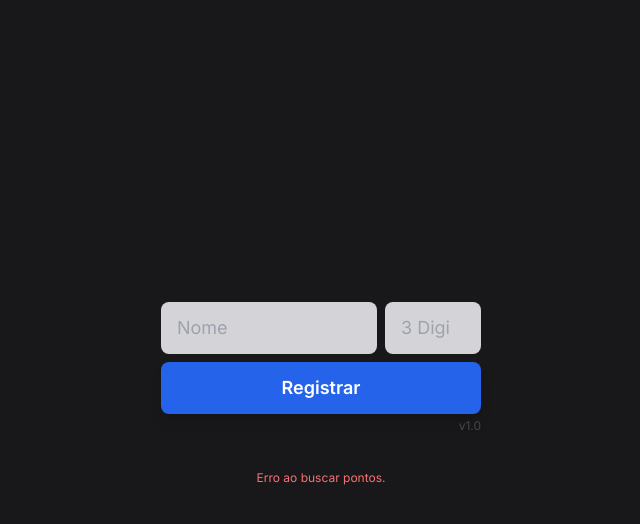
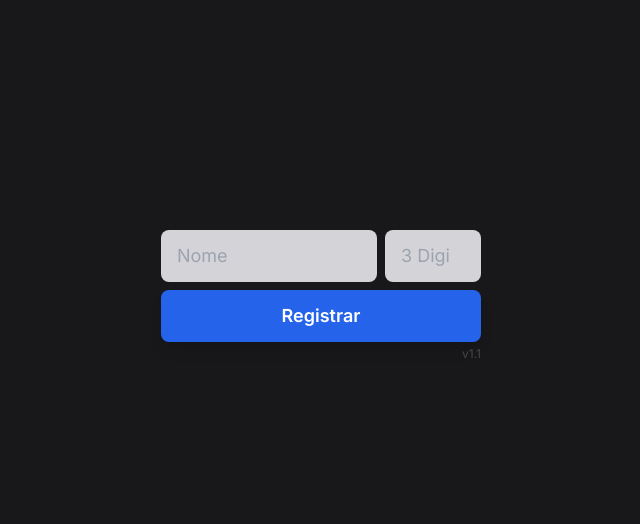
Before and after one commit to luisely/luisely.github.io, a Jekyll site: the page ponto/index.html, which Jekyll copies as it is, in a window 1280 px wide. Shown: the top 524 px of the page, without its empty margins (319-959 px from the left). Built offline with Jekyll 4.4.1, drawn with Linux system fonts in a browser that asks for light colours; nearby versions of some CDN libraries; some of the changed lines change nothing that is shown.

Commit message:
version 1.1

```diff
--- a/ponto/index.html
+++ b/ponto/index.html
@@ -15,11 +15,19 @@
     href="https://fonts.googleapis.com/css2?family=Inter:ital,opsz,wght@0,14..32,100..900;1,14..32,100..900&display=swap"
     rel="stylesheet">
   <title>Registrar</title>
+  <script src="https://cdn.jsdelivr.net/npm/axios/dist/axios.min.js"></script>
   <script src="https://cdn.tailwindcss.com"></script>
 </head>
 <style>
   body {
     font-family: "Inter", sans-serif;
+  }
+  #divPontos::-webkit-scrollbar {
+    display: none;
+  }
+  #divPontos {
+    -ms-overflow-style: none;  /* IE and Edge */
+    scrollbar-width: none;     /* Firefox */
   }
 </style>
 
@@ -35,10 +43,12 @@
       class="w-full py-3 bg-blue-600 text-white rounded-lg shadow-lg text-lg font-semibold hover:bg-blue-700 transition">
       Registrar
     </button>
-    <div id="version" class="mt-1 text-right text-white text-xs opacity-20">v1.0</div>
+    <div id="version" class="mt-1 text-right text-white text-xs opacity-20">v1.1</div>
   </div>
   <div id="result" class="h-2 mt-1 text-center text-white text-sm"></div>
   <div id="divPontos" class="w-full text-white h-32 max-w-xs mt-2"></div>
+  <div id="divPontos" class="w-full text-white h-32 max-w-xs mt-2 overflow-y-auto" ></div>
+
 
   <script>
       const name = localStorage.getItem('000_name');
@@ -75,10 +85,7 @@
         btn.disabled = true;
         btn.classList.add('opacity-50', 'cursor-not-allowed');
         try {
-        const response = await fetch('https://t6d9wao8qd.execute-api.us-east-1.amazonaws.com/register', {
-          method: 'POST',
-          headers: { 'Content-Type': 'application/json' },
-          body: JSON.stringify({
+          const response = await axios.post('https://t6d9wao8qd.execute-api.us-east-1.amazonaws.com/register', {
             PK: name,
             SK: digits.toString(),
             name,
@@ -89,13 +96,10 @@
               minute: '2-digit',
               hour12: false
             })
-          })
           });
 
-        if (response.ok) {
-          const data = await response.json();
+          if (response.status === 200 || response.status === 201) {
             resultDiv.textContent = 'Registrado com sucesso!';
-          // Atualiza a tabela após registrar
             atualizarTabelaPontos(name, digits);
           } else {
             resultDiv.textContent = 'Erro ao registrar.';
@@ -147,11 +151,8 @@
     }
 
     async function getPontos(name, digits) {
-      const data = await fetch(`https://t6d9wao8qd.execute-api.us-east-1.amazonaws.com/getPontos/${name}/${digits}`, {
-        method: 'GET',
-        headers: { 'Content-Type': 'application/json' }
-      })
-      return data.json();
+      const response = await axios.get(`https://t6d9wao8qd.execute-api.us-east-1.amazonaws.com/getPontos/${name}/${digits}`);
+      return response.data;
     }
 
     // Função para buscar e atualizar a tabela
@@ -161,12 +162,13 @@
         const pontos = data.pontos || [];
         renderTabelaPontos(pontos);
       } catch (error) {
-        document.getElementById('divPontos').innerHTML = '<div class="text-red-400 text-center text-xs">Erro ao buscar pontos.</div>';
-        console.error('Erro ao buscar pontos:', error);
+        document.getElementById('divPontos').innerHTML = '<div class="text-red-400 text-center text-xs">Erro ao buscar registros.</div>';
+        console.error('Erro ao buscar registros:', error);
       }
     }
 
-    // Chame ao carregar a página
+    if(name && digits) {
       atualizarTabelaPontos(name, digits);
+    }
   </script>
 </body>
```
Lines whose indentation alone changed are shown as unchanged.
